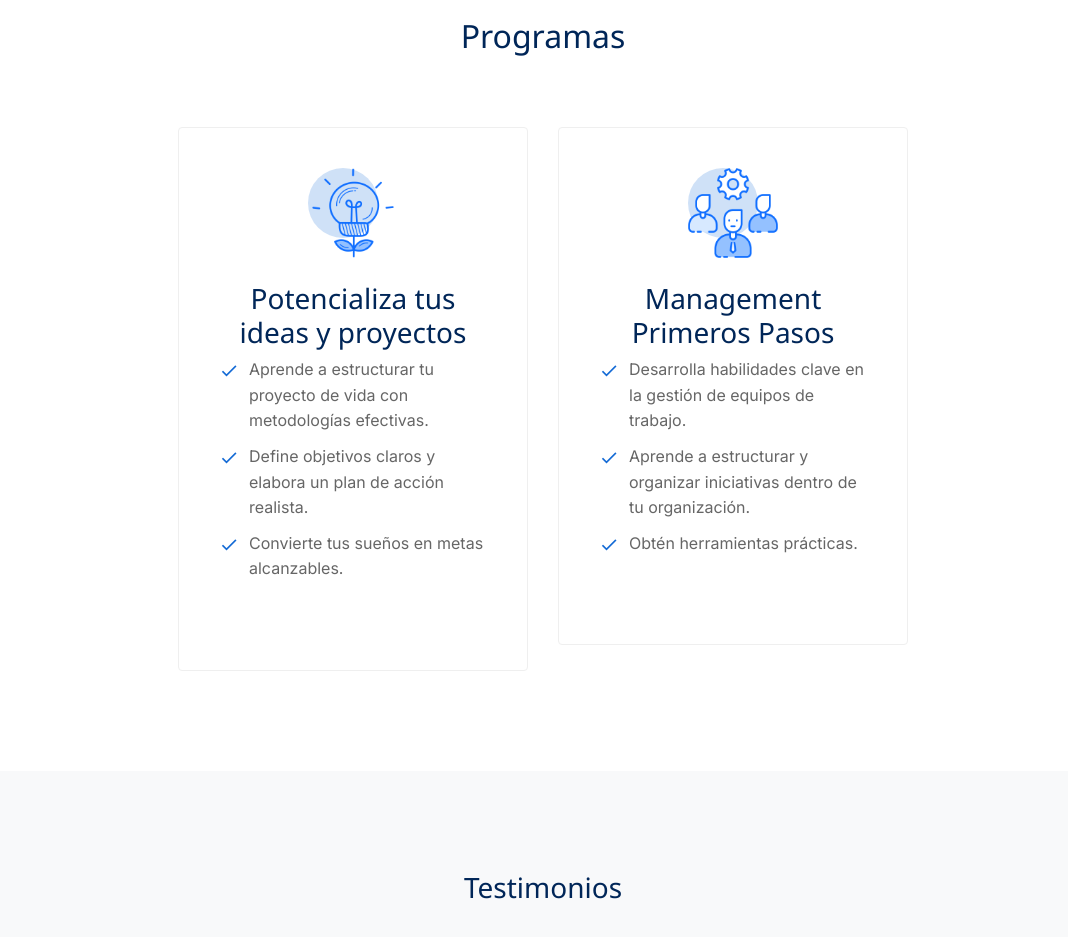
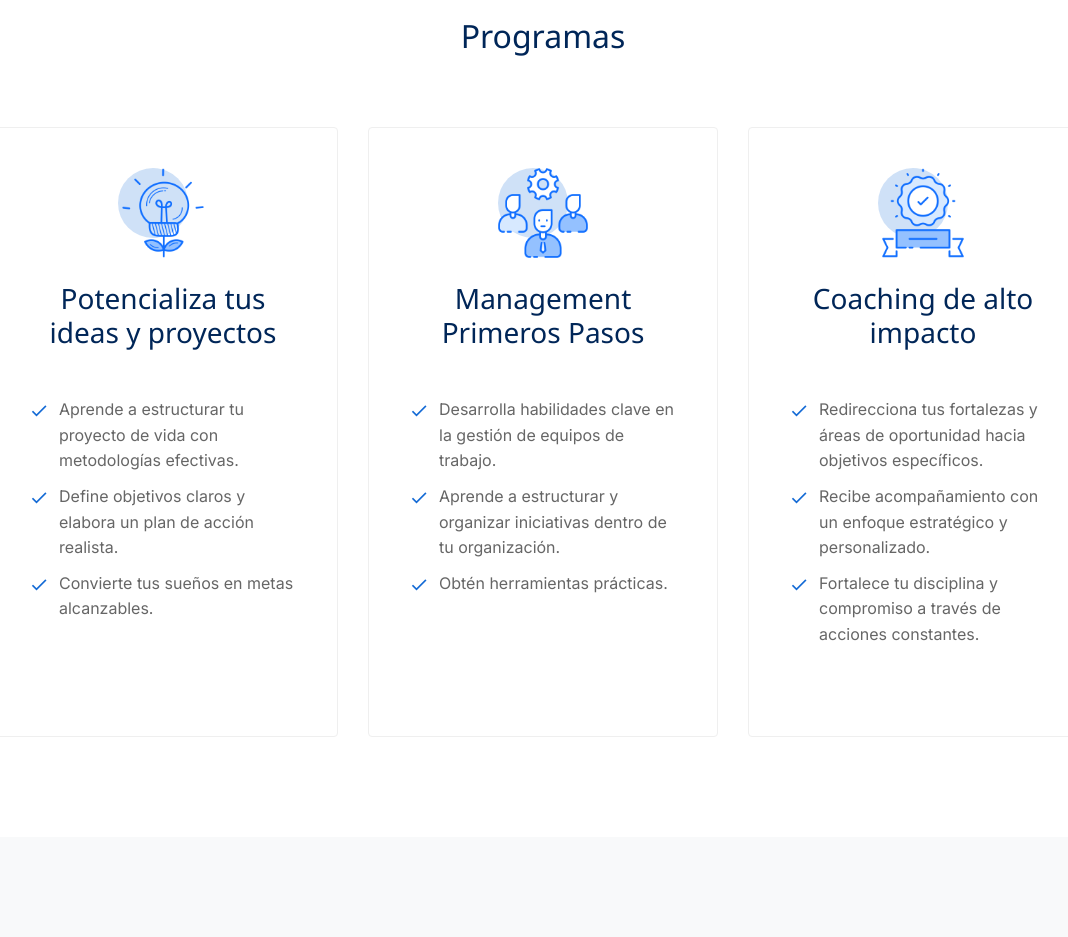
Before and after one commit to genesisrguez/Reproyectate, a plain HTML site: page index.html in a window 1280 px wide. Shown: the part 1640-2577 px from the top of the page, without its empty margins (97-1165 px from the left). Drawn offline with nearby package versions, Linux system fonts and the light colour scheme; files whose address does not match are found by name; a web font is replaced by a local one.

Commit message:
Se agrego nuevo programa "Coaching de alto impacto"

```diff
--- a/index.html
+++ b/index.html
@@ -124,11 +124,11 @@
       </div>
       <div class="row justify-content-center">
         <!--Programa 1-->
-        <div class="col-md-6 mb-4 mb-lg-0 col-lg-4" data-aos="fade-up" data-aos-delay="200">
+        <div class="col-md-6 mb-4 mb-lg-0 col-lg-4 d-flex" data-aos="fade-up" data-aos-delay="200">
           <div class="pricing">
             <div class="pricing-img mb-4"><img src="./images/project.png" alt="Image" class="img-fluid"></div>
             <div class="pricing-body">
-              <h3 class="pricing-plan-title"> Potencializa tus ideas y proyectos</h3>
+              <h3 class="pricing-plan-title mb-5"> Potencializa tus ideas y proyectos</h3>
               <ul class="list-unstyled ul-check mb-5 primary text-left" data-aos="fade-up" data-aos-delay="200">
                 <li>Aprende a estructurar tu proyecto de vida con metodologías efectivas.</li>
                 <li>Define objetivos claros y elabora un plan de acción realista.</li>
@@ -138,15 +138,29 @@
           </div>
         </div>
         <!--Programa 2-->
-        <div class="col-md-6 mb-4 mb-lg-0 col-lg-4" data-aos="fade-up" data-aos-delay="300">
+        <div class="col-md-6 mb-4 mb-lg-0 col-lg-4 d-flex" data-aos="fade-up" data-aos-delay="300">
           <div class="pricing">
             <div class="pricing-img mb-4"><img src="./images/management.png" alt="Image" class="img-fluid"></div>
             <div class="pricing-body">
-              <h3 class="pricing-plan-title">Management Primeros Pasos</h3>
+              <h3 class="pricing-plan-title mb-5">Management Primeros Pasos</h3>
               <ul class="list-unstyled ul-check mb-5 primary text-left" data-aos="fade-up" data-aos-delay="200">
                 <li>Desarrolla habilidades clave en la gestión de equipos de trabajo.</li>
                 <li>Aprende a estructurar y organizar iniciativas dentro de tu organización.</li>
                 <li>Obtén herramientas prácticas.</li>
+              </ul>
+            </div>
+          </div>
+        </div>
+        <!--Programa 3-->
+        <div class="col-md-6 mb-4 mb-lg-0 col-lg-4 d-flex" data-aos="fade-up" data-aos-delay="300">
+          <div class="pricing">
+            <div class="pricing-img mb-4"><img src="./images/coaching.png" alt="Image" class="img-fluid"></div>
+            <div class="pricing-body">
+              <h3 class="pricing-plan-title mb-5">Coaching de alto impacto</h3>
+              <ul class="list-unstyled ul-check mb-5 primary text-left" data-aos="fade-up" data-aos-delay="200">
+                <li>Redirecciona tus fortalezas y áreas de oportunidad hacia objetivos específicos.</li>
+                <li>Recibe acompañamiento con un enfoque estratégico y personalizado.</li>
+                <li>Fortalece tu disciplina y compromiso a través de acciones constantes.</li>
               </ul>
             </div>
           </div>
```
Also changed, not shown: images/coaching.png (added).
